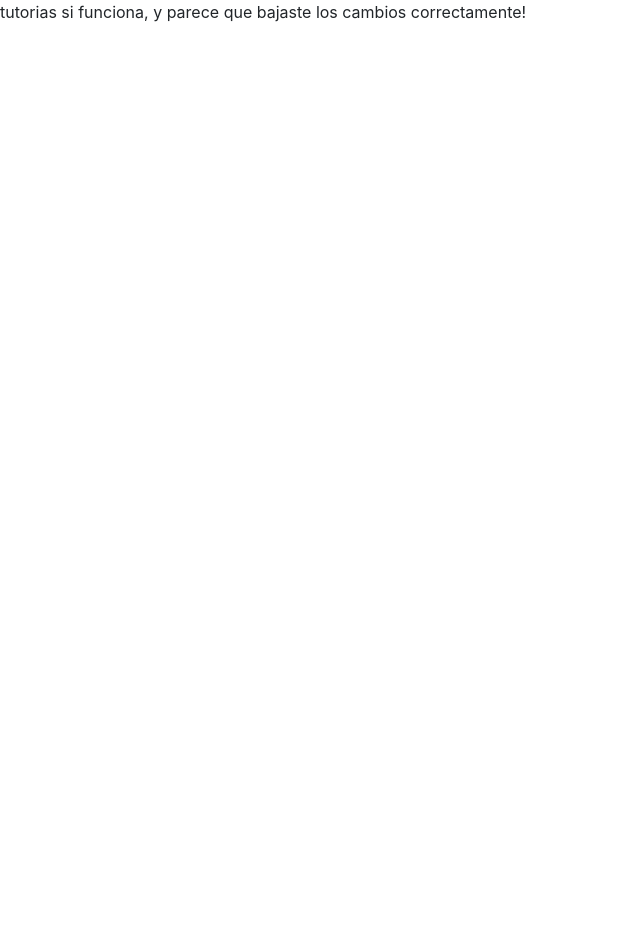
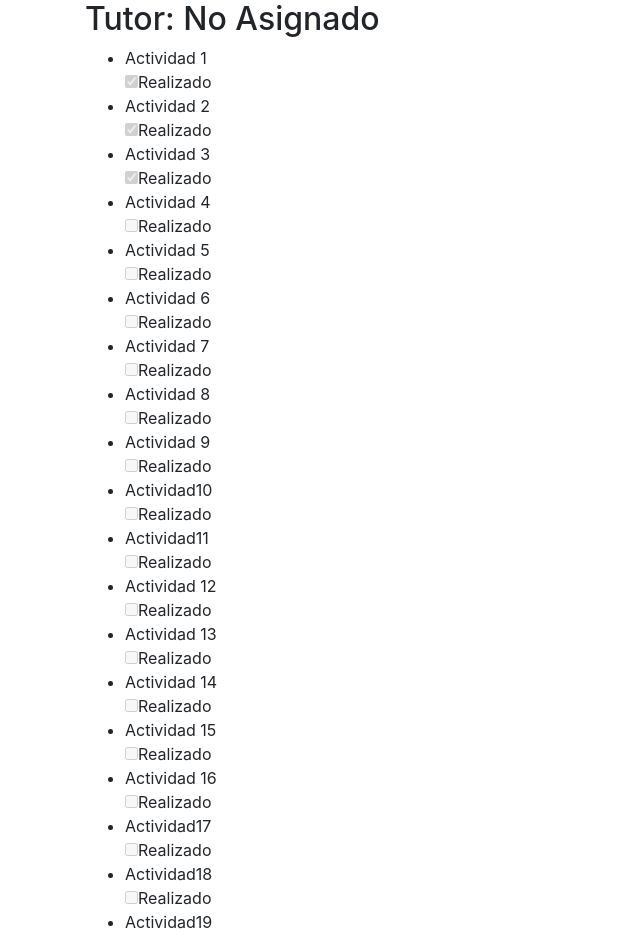
Before and after one commit to desarrollowebp/SIIT, an Angular app: page /tutorias in a window 1280 px wide. Shown: the top 937 px of the page, without its empty margins (0-640 px from the left). Before the commit the page ends 800 px from the top, so only its background shows below. Built offline with nearby package versions, Linux system fonts and the light colour scheme.

Commit message:
Html del componente tutorias

```diff
--- a/src/app/tutorias/tutorias.component.html
+++ b/src/app/tutorias/tutorias.component.html
@@ -1,3 +1,68 @@
-<p>
-  tutorias si funciona, y parece que bajaste los cambios correctamente!
-</p>
+<div class="container">
+  <h2 class="tuto">Tutor: No Asignado</h2>
+  <ul>
+    <li>
+      <div class="title">Actividad 1</div><input type="checkbox" name="" disabled checked>Realizado
+    </li>
+    <li>
+      <div class="title">Actividad 2</div><input type="checkbox" name="" disabled checked>Realizado
+    </li>
+    <li>
+      <div class="title">Actividad 3</div><input type="checkbox" name="" disabled checked>Realizado
+    </li>
+    <li>
+      <div class="title">Actividad 4</div><input type="checkbox" name="" disabled>Realizado
+    </li>
+    <li>
+      <div class="title">Actividad 5</div><input type="checkbox" name="" disabled>Realizado
+    </li>
+    <li>
+      <div class="title">Actividad 6</div><input type="checkbox" name="" disabled>Realizado
+    </li>
+    <li>
+      <div class="title">Actividad 7</div><input type="checkbox" name="" disabled>Realizado
+    </li>
+    <li>
+      <div class="title">Actividad 8</div><input type="checkbox" name="" disabled>Realizado
+    </li>
+    <li>
+      <div class="title">Actividad 9</div><input type="checkbox" name="" disabled>Realizado
+    </li>
+    <li>
+      <div class="title">Actividad10</div><input type="checkbox" name="" disabled>Realizado
+    </li>
+    <li>
+      <div class="title">Actividad11</div><input type="checkbox" name="" disabled>Realizado
+    </li>
+    <li>
+      <div class="title">Actividad 12</div><input type="checkbox" name="" disabled>Realizado
+    </li>
+    <li>
+      <div class="title">Actividad 13</div><input type="checkbox" name="" disabled>Realizado
+    </li>
+    <li>
+      <div class="title">Actividad 14</div><input type="checkbox" name="" disabled>Realizado
+    </li>
+    <li>
+      <div class="title">Actividad 15</div><input type="checkbox" name="" disabled>Realizado
+    </li>
+    <li>
+      <div class="title">Actividad 16</div><input type="checkbox" name="" disabled>Realizado
+    </li>
+    <li>
+      <div class="title">Actividad17</div><input type="checkbox" name="" disabled>Realizado
+    </li>
+    <li>
+      <div class="title">Actividad18</div><input type="checkbox" name="" disabled>Realizado
+    </li>
+    <li>
+      <div class="title">Actividad19</div><input type="checkbox" name="" disabled>Realizado
+    </li>
+    <li>
+      <div class="title">Actividad20</div><input type="checkbox" name="" disabled>Realizado
+    </li>
+  </ul>
+  <div class="lab">
+    <h4>Avance de actividades: 15%</h4>
+  </div>
+</div>
```
Also changed, not shown: 1 other file (tests, documents, lock files or other folders).
